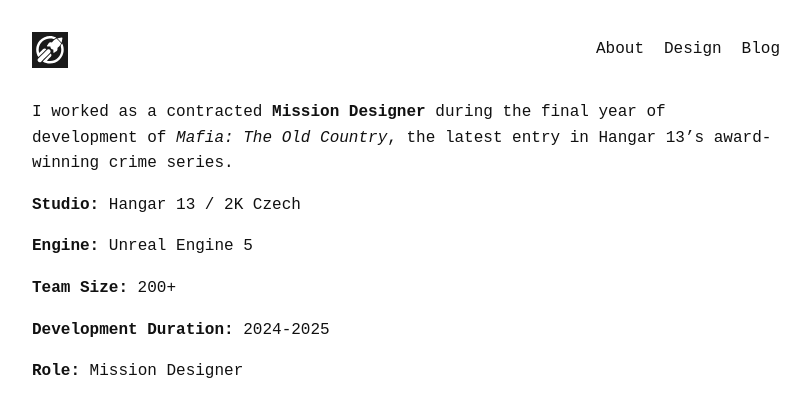
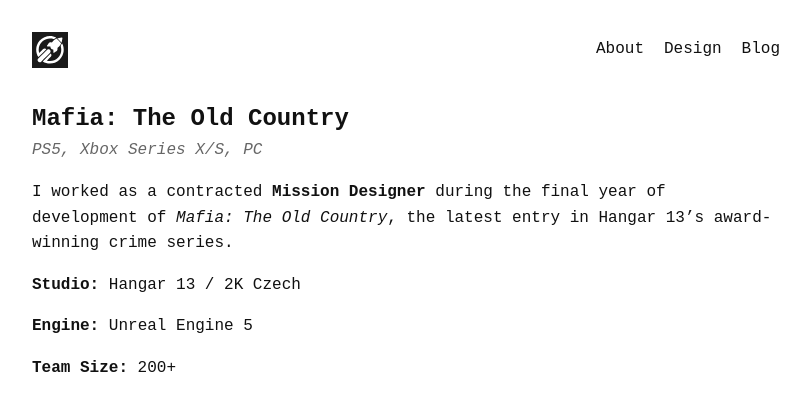
Before and after one commit to JamesMuirhead/portfolio, a Jekyll site: the page built from _projects/mafia-old-country.md, in a window 1280 px wide, cut to the strip 0-397 px from the top of the page. Shown: the whole strip, without its empty margins (234-1044 px from the left). Built offline with Jekyll 4.4.1, drawn with Linux system fonts in a browser that asks for light colours.

Commit message:
Update mafia-old-country.md

```diff
--- a/_projects/mafia-old-country.md
+++ b/_projects/mafia-old-country.md
@@ -1,5 +1,5 @@
 ---
-title: "Mafia: The Old Country
+title: "Mafia: The Old Country"
 subtitle: "PS5, Xbox Series X/S, PC"
 summary: "I worked as a contracted **Mission Designer** during the final year of development of *Mafia: The Old Country*, the latest entry in Hangar 13's award-winning crime series."
 thumb: "/assets/img/projects/mafia/mafia-thumb.png"
```
